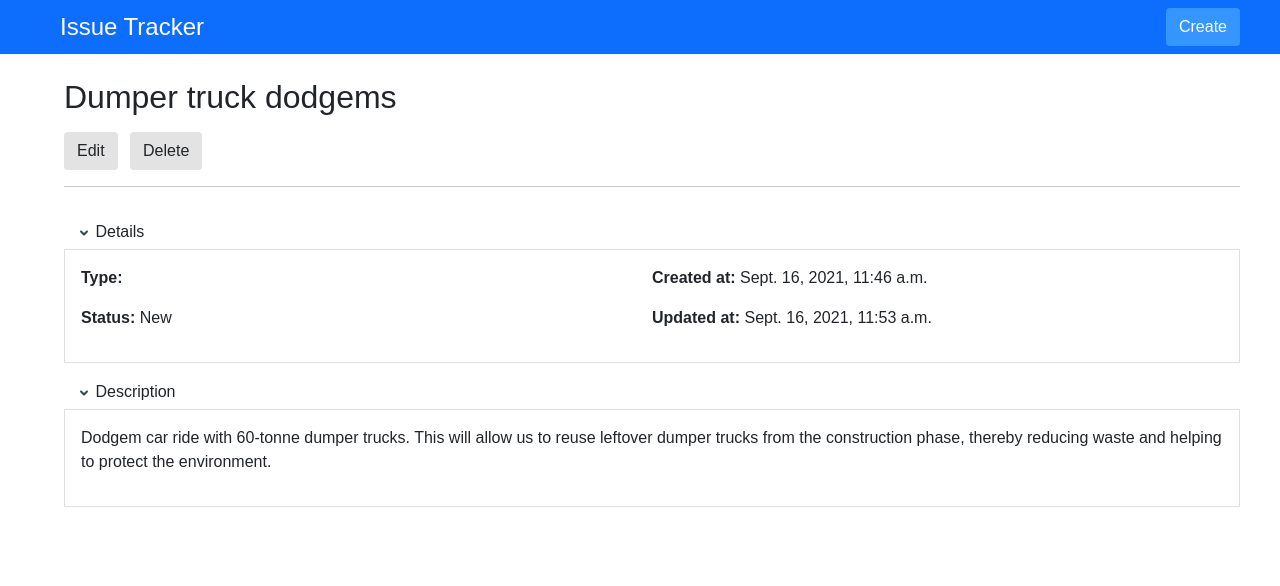
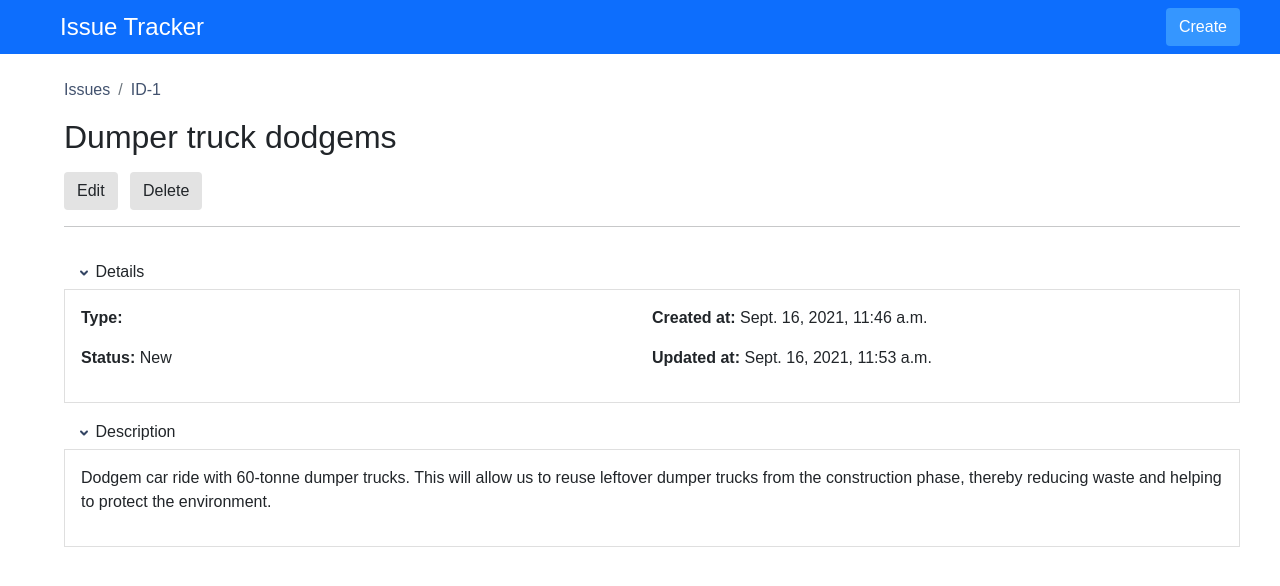
Before and after one commit to nvrmndmnm/issue-tracker, a Django app: page /issues/1/ in a window 1280 px wide. Shown: the top 586 px of the page. Run offline with Django 3.2, Linux system fonts and the light colour scheme; data comes from the database, SQL or seed files in the repository; data that the repository does not hold is empty; some libraries are stand-ins or nearby versions.

Commit message:
HW-50: Added breadcrubms, minor links fix

```diff
--- a/source/webapp/static/css/main.css
+++ b/source/webapp/static/css/main.css
@@ -4,7 +4,6 @@ body {
 }
 a {
     color: #42526e;
-    display: block;
     text-decoration: none;
 }
 a:hover {
@@ -18,6 +17,9 @@ ul li {
 }
 ul li:hover, .entry:hover {
     background-color: #f3f3f3;
+}
+li a.btn-filters {
+    display: block;
 }
 .btn-logo {
     font-size: 24px;
--- a/source/webapp/templates/issue.html
+++ b/source/webapp/templates/issue.html
@@ -2,6 +2,12 @@
 {% block title %}Issue {{ issue.id }} - {{ issue.summary }}{% endblock %}
 {% block content %}
     <div class="wrapper mt-4 ps-4">
+        <nav aria-label="breadcrumb">
+            <ol class="breadcrumb">
+                <li class="breadcrumb-item"><a href="{% url 'index' %}">Issues</a></li>
+                <li class="breadcrumb-item"><a href="{% url 'issue' issue.pk %}">ID-{{ issue.pk }}</a></li>
+            </ol>
+        </nav>
         <h2>{{ issue.summary }}</h2>
         <div class="btns-control mt-3">
             <a class="btn form-btn me-2" href="{% url 'edit_issue' issue.pk %}">Edit
@@ -25,7 +31,12 @@
             <div class="collapse multi-collapse show" id="details">
                 <div class="card card-body rounded-0 d-flex flex-row">
                     <div class="col">
-                        <p><strong>Type: </strong>{% for type in issue.types.all %}{{ type }}{% if not forloop.last %}, {% endif %}{% endfor %}</p>
+                        <p>
+                            <strong>Type: </strong>
+                            {% for type in issue.types.all %}
+                                {{ type }}{% if not forloop.last %}, {% endif %}
+                            {% endfor %}
+                        </p>
                         <p><strong>Status: </strong>{{ issue.status }}</p>
                     </div>
                     <div class="col">
```
